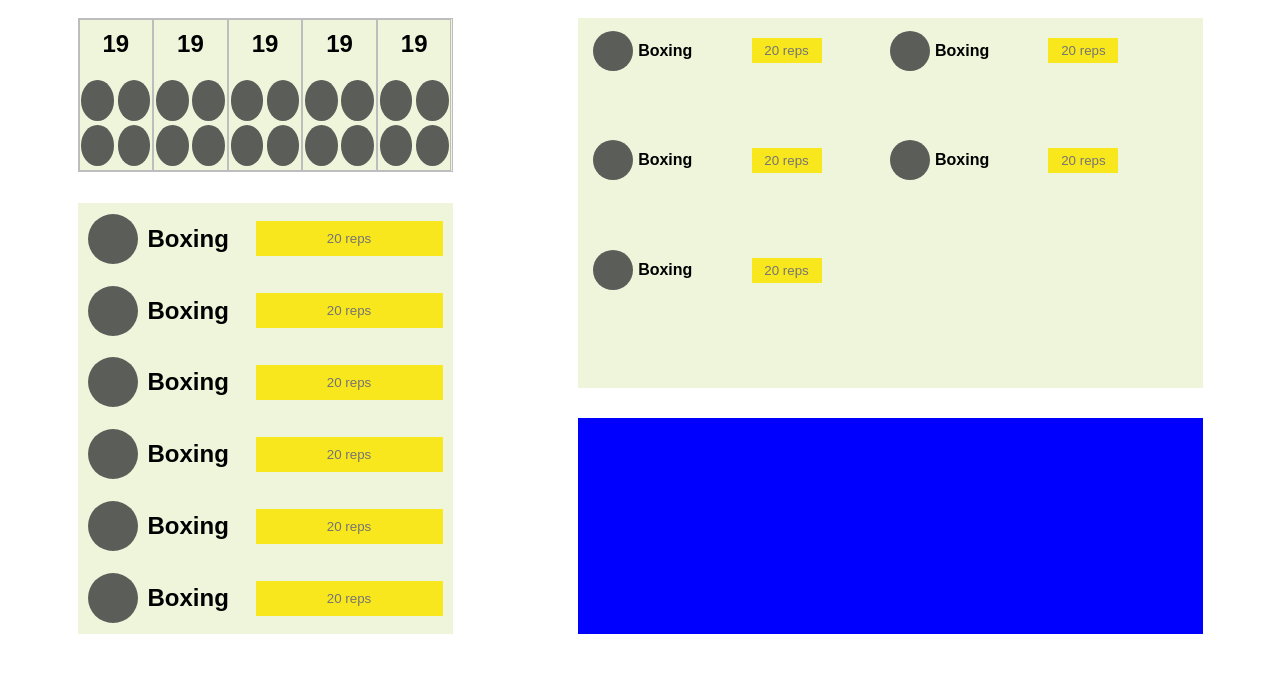
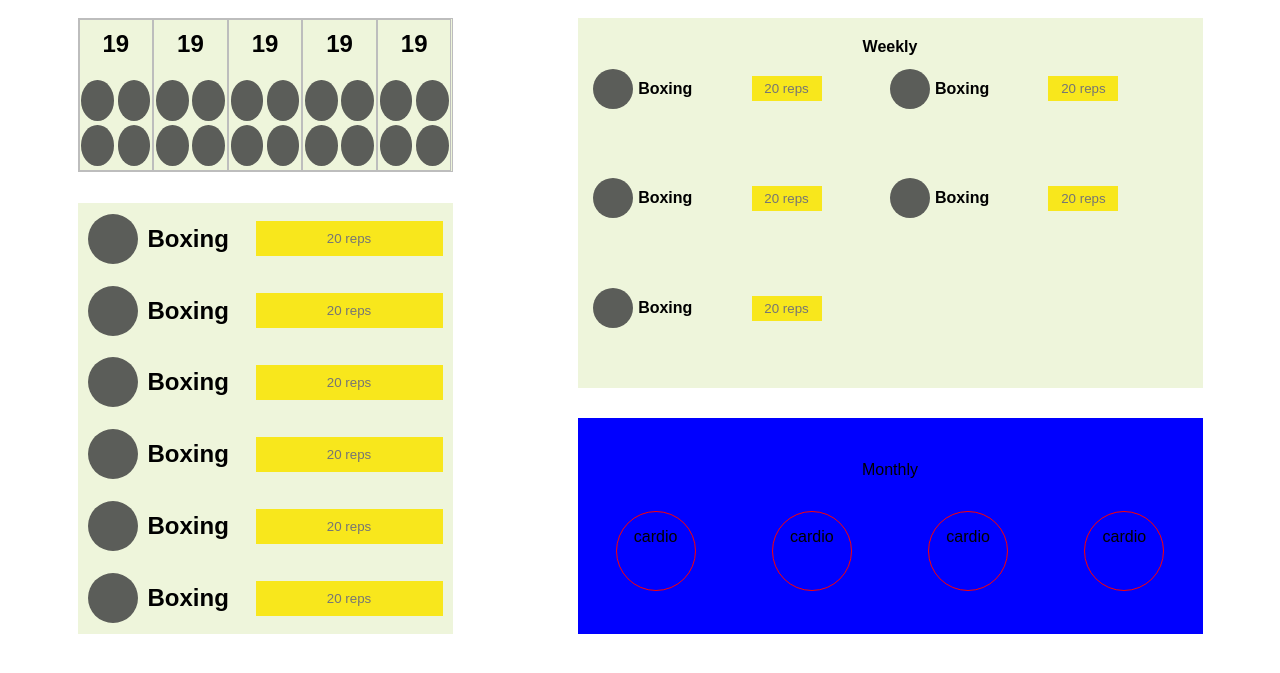
Before and after one commit to kristing40/MyFitnessTracker, a plain HTML site: page index.html in a window 1280 px wide. Shown: the part 67-740 px from the top of the page. Drawn offline with Linux system fonts and the light colour scheme.

Commit message:
more css by bucket

```diff
--- a/index.html
+++ b/index.html
@@ -117,6 +117,7 @@
 
     <section class='right-wrapper'>
       <section class='weekly'>
+        <h2 class="weekly-title">Weekly</h2>
         <div class="weekly-cell-wrapper">
 
         <article class="weekly-cell">
@@ -161,6 +162,33 @@
 
       </section>
       <section class='monthly'>
+        <div class="monthly-title">
+          Monthly
+        </div>
+
+        <section class="circles-container">
+          <div class="circle-div-for-now">
+            <div class="whatever-icon"></div>
+            <p class='monthly-stat-name'>cardio</p>
+          </div>
+
+          <div class="circle-div-for-now">
+            <div class="whatever-icon"></div>
+            <p class='monthly-stat-name'>cardio</p>
+          </div>
+
+          <div class="circle-div-for-now">
+            <div class="whatever-icon"></div>
+            <p class='monthly-stat-name'>cardio</p>
+          </div>
+
+          <div class="circle-div-for-now">
+            <div class="whatever-icon"></div>
+            <p class='monthly-stat-name'>cardio</p>
+          </div>
+
+        </section>
+
       </section>
     </div>
 
--- a/styles.css
+++ b/styles.css
@@ -171,6 +171,11 @@ main {
   padding: 20px 0;
 }
 
+.weekly-title {
+  text-align: center;
+  font-size: 16px;
+  margin-bottom: 20px;
+}
 
 .weekly-cell-wrapper {
   display: flex;
@@ -208,7 +213,6 @@ main {
 }
 
 .weekly-cell-input {
-  /*margin-right: 5px;*/
   padding: 5px;
   text-align: center;
   background-color: #f8e71c;
@@ -222,3 +226,30 @@ main {
   width: 50%;
   margin-right: 10px;
 }
+
+.monthly-title {
+  text-align: center;
+  font-size: 16px;
+  margin-bottom: 20px;
+  width: 100%;
+  height: 30px;
+}
+
+.monthly {
+  display: flex;
+  flex-direction: column;
+  justify-content: center;
+}
+
+.circles-container {
+  display: flex;
+  justify-content: space-around;
+}
+
+.circle-div-for-now {
+  width: 80px;
+  height: 80px;
+  border-radius: 50%;
+  border: 1px solid red;
+  text-align: center;
+}
```
